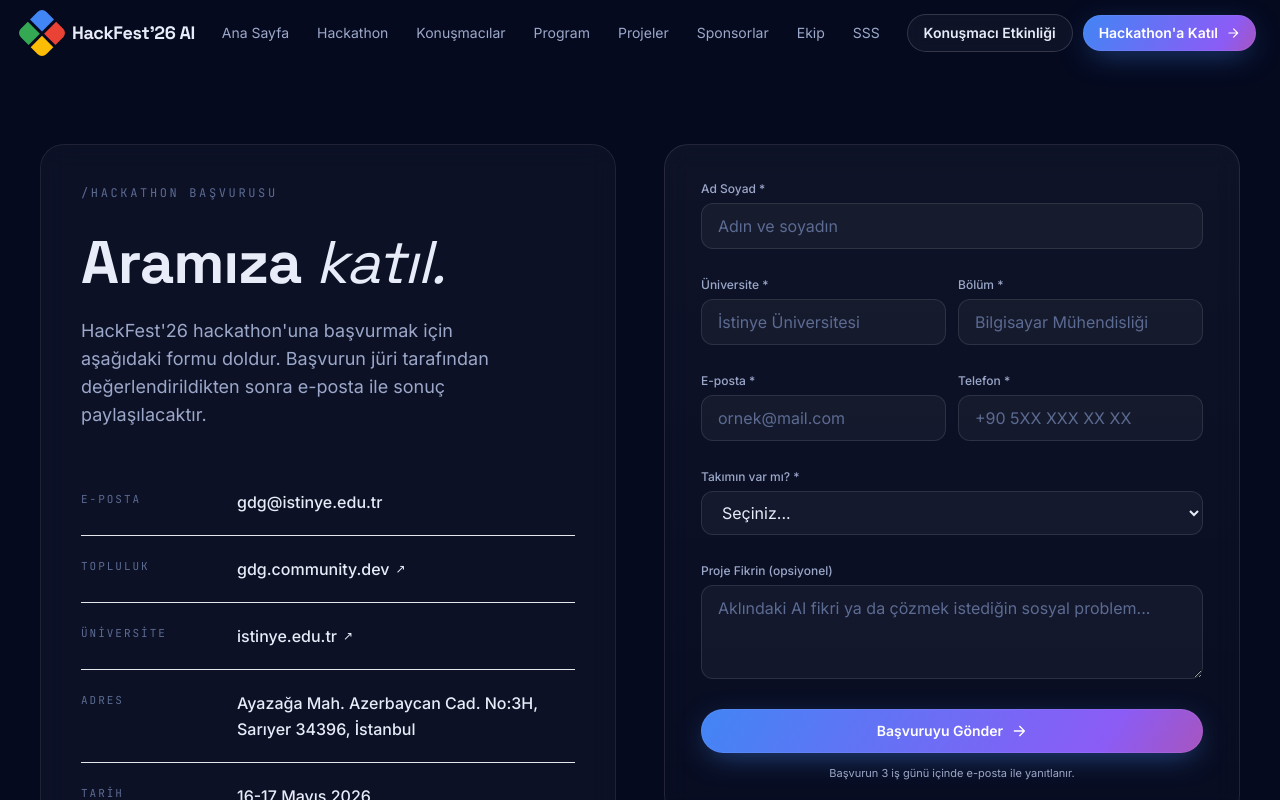
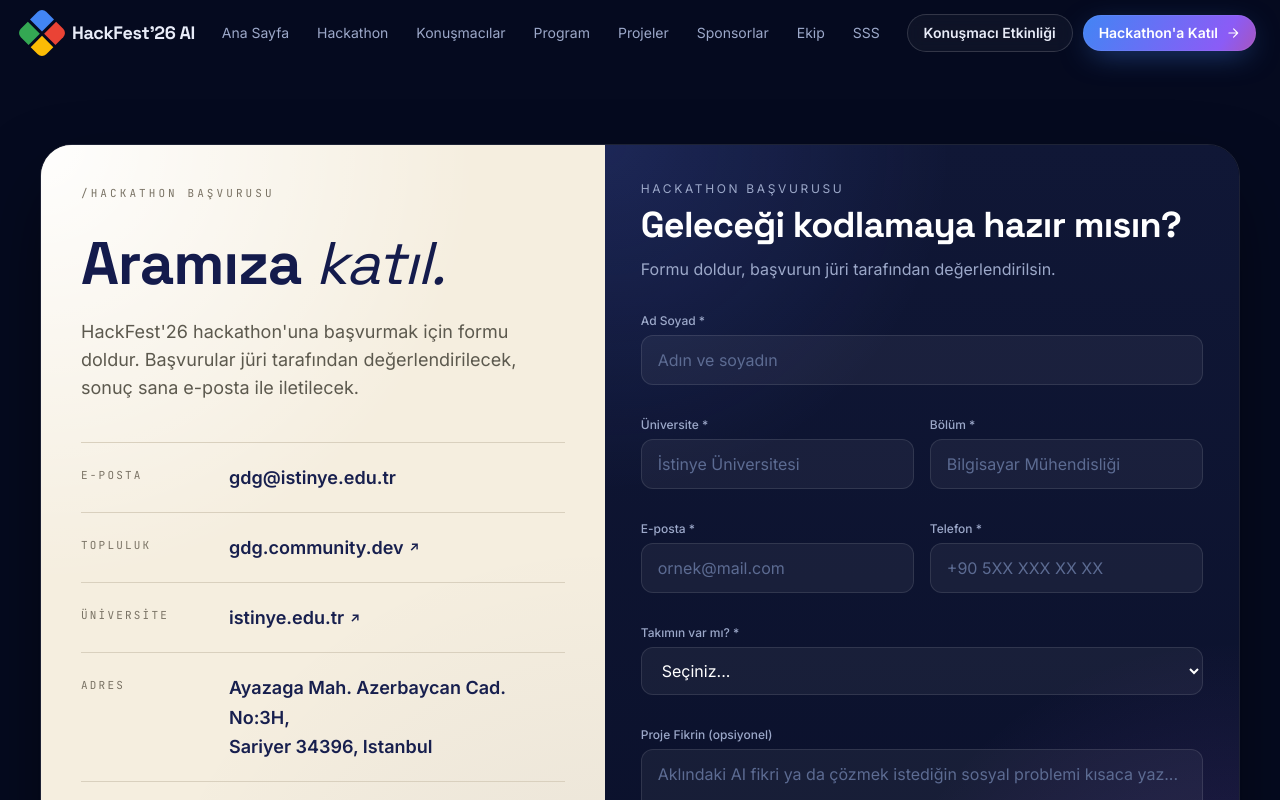
Before and after one commit to BeyzaESER22/HackatonWebSitesi, a Next.js app: page /register in a window 1280 px wide. Shown: the top 800 px of the page. Built offline with nearby package versions, Linux system fonts and the light colour scheme; no server answers.

Commit message:
Update hackathon application experience

```diff
--- a/src/app/register/page.js
+++ b/src/app/register/page.js
@@ -1,5 +1,6 @@
-import { ContactFormLayout } from '@/components/layout/ContactFormLayout';
 import { HackathonForm } from '@/components/forms/HackathonForm';
+import { Container } from '@/components/layout/Container';
+import { HackathonApplicationShell } from '@/components/layout/HackathonApplicationShell';
 import { buildMetadata } from '@/lib/seo';
 
 export const metadata = buildMetadata({
@@ -10,13 +11,12 @@ export const metadata = buildMetadata({
 
 export default function RegisterPage() {
   return (
-    <ContactFormLayout
-      eyebrow="/HACKATHON BAŞVURUSU"
-      title="Aramıza"
-      titleAccent="katıl."
-      description="HackFest'26 hackathon'una başvurmak için aşağıdaki formu doldur. Başvurun jüri tarafından değerlendirildikten sonra e-posta ile sonuç paylaşılacaktır."
-    >
-      <HackathonForm />
-    </ContactFormLayout>
+    <section className="pb-24 pt-32 lg:pb-32 lg:pt-36">
+      <Container>
+        <HackathonApplicationShell>
+          <HackathonForm />
+        </HackathonApplicationShell>
+      </Container>
+    </section>
   );
 }
--- a/src/components/forms/HackathonForm.js
+++ b/src/components/forms/HackathonForm.js
@@ -4,10 +4,11 @@ import { Input, Select, Textarea } from '@/components/ui/Input';
 import { Button, ArrowRightIcon } from '@/components/ui/Button';
 import { useApp } from '@/context/AppContext';
 import { LoaderInline } from '@/components/ui/Loader';
+import { cn } from '@/lib/helpers';
 
 const initial = {
   fullName: '', university: '', department: '', email: '',
-  phone: '', teamStatus: '', projectIdea: ''
+  phone: '', teamStatus: '', teamSize: '', projectIdea: ''
 };
 
 export function HackathonForm({ onSuccess }) {
@@ -16,7 +17,28 @@ export function HackathonForm({ onSuccess }) {
   const [busy, setBusy] = useState(false);
   const { showToast } = useApp();
 
-  const update = (k) => (e) => setForm({ ...form, [k]: e.target.value });
+  const fieldClassName =
+    'rounded-2xl border-white/10 bg-white/[0.05] px-4 py-3 text-base text-white placeholder:text-[#7D87AF] focus:border-[#7C8BFF] focus:bg-white/[0.08]';
+
+  const update = (k) => (e) => {
+    const value = e.target.value;
+    setForm((prev) => ({ ...prev, [k]: value }));
+    setErrors((prev) => (prev[k] ? { ...prev, [k]: undefined } : prev));
+  };
+
+  const updateTeamStatus = (e) => {
+    const value = e.target.value;
+    setForm((prev) => ({
+      ...prev,
+      teamStatus: value,
+      teamSize: value === 'has_team' ? prev.teamSize : ''
+    }));
+    setErrors((prev) => ({
+      ...prev,
+      teamStatus: undefined,
+      teamSize: undefined
+    }));
+  };
 
   const submit = async (e) => {
     e.preventDefault();
@@ -46,39 +68,83 @@ export function HackathonForm({ onSuccess }) {
 
   return (
     <form onSubmit={submit} noValidate>
-      <div className="grid grid-cols-2 gap-3">
+      <div className="grid grid-cols-2 gap-3 sm:gap-4">
         <div className="col-span-2">
-          <Input label="Ad Soyad *" name="fullName" value={form.fullName} onChange={update('fullName')} placeholder="Adın ve soyadın" error={errors.fullName} required />
+          <Input label="Ad Soyad *" name="fullName" value={form.fullName} onChange={update('fullName')} placeholder="Adın ve soyadın" error={errors.fullName} className={fieldClassName} required />
         </div>
         <div className="col-span-2 sm:col-span-1">
-          <Input label="Üniversite *" name="university" value={form.university} onChange={update('university')} placeholder="İstinye Üniversitesi" error={errors.university} required />
+          <Input label="Üniversite *" name="university" value={form.university} onChange={update('university')} placeholder="İstinye Üniversitesi" error={errors.university} className={fieldClassName} required />
         </div>
         <div className="col-span-2 sm:col-span-1">
-          <Input label="Bölüm *" name="department" value={form.department} onChange={update('department')} placeholder="Bilgisayar Mühendisliği" error={errors.department} required />
+          <Input label="Bölüm *" name="department" value={form.department} onChange={update('department')} placeholder="Bilgisayar Mühendisliği" error={errors.department} className={fieldClassName} required />
         </div>
         <div className="col-span-2 sm:col-span-1">
-          <Input type="email" label="E-posta *" name="email" value={form.email} onChange={update('email')} placeholder="ornek@mail.com" error={errors.email} required />
+          <Input type="email" label="E-posta *" name="email" value={form.email} onChange={update('email')} placeholder="ornek@mail.com" error={errors.email} className={fieldClassName} required />
         </div>
         <div className="col-span-2 sm:col-span-1">
-          <Input type="tel" label="Telefon *" name="phone" value={form.phone} onChange={update('phone')} placeholder="+90 5XX XXX XX XX" error={errors.phone} required />
+          <Input type="tel" label="Telefon *" name="phone" value={form.phone} onChange={update('phone')} placeholder="+90 5XX XXX XX XX" error={errors.phone} className={fieldClassName} required />
         </div>
         <div className="col-span-2">
-          <Select label="Takımın var mı? *" name="teamStatus" value={form.teamStatus} onChange={update('teamStatus')} error={errors.teamStatus} required>
+          <Select
+            label="Takımın var mı? *"
+            name="teamStatus"
+            value={form.teamStatus}
+            onChange={updateTeamStatus}
+            error={errors.teamStatus}
+            className={cn(fieldClassName, 'pr-10')}
+            required
+          >
             <option value="">Seçiniz...</option>
-            <option value="has_team">Evet, takımım hazır</option>
-            <option value="will_form">Hayır, etkinlikte takım kuracağım</option>
-            <option value="individual">Bireysel katılmak istiyorum</option>
+            <option value="has_team">Evet, takımım var</option>
+            <option value="will_form">Hayır, takımım yok</option>
+            <option value="individual">Bireysel katılacağım</option>
           </Select>
         </div>
+        {form.teamStatus === 'has_team' && (
+          <div className="col-span-2 sm:col-span-1">
+            <Select
+              label="Takımda kaç kişi varsınız? *"
+              name="teamSize"
+              value={form.teamSize}
+              onChange={update('teamSize')}
+              error={errors.teamSize}
+              className={cn(fieldClassName, 'pr-10')}
+              required
+            >
+              <option value="">Seçiniz...</option>
+              <option value="2">2 kişi</option>
+              <option value="3">3 kişi</option>
+              <option value="4">4 kişi</option>
+              <option value="5">5 kişi</option>
+            </Select>
+          </div>
+        )}
+        {form.teamStatus === 'will_form' && (
+          <div className="col-span-2">
+            <div className="rounded-2xl border border-[#4F5D93]/70 bg-white/[0.04] px-4 py-3 text-sm leading-relaxed text-ink-dim">
+              Takımı olmayan katılımcıları etkinlik günü ilgi alanları, becerileri ve proje
+              beklentilerine göre uygun ekiplerle bir araya getireceğiz.
+            </div>
+          </div>
+        )}
         <div className="col-span-2">
-          <Textarea label="Proje Fikrin (opsiyonel)" name="projectIdea" rows={3} value={form.projectIdea} onChange={update('projectIdea')} placeholder="Aklındaki AI fikri ya da çözmek istediğin sosyal problem..." error={errors.projectIdea} />
+          <Textarea
+            label="Proje Fikrin (opsiyonel)"
+            name="projectIdea"
+            rows={4}
+            value={form.projectIdea}
+            onChange={update('projectIdea')}
+            placeholder="Aklındaki AI fikri ya da çözmek istediğin sosyal problemi kısaca yaz..."
+            error={errors.projectIdea}
+            className={cn(fieldClassName, 'min-h-[144px]')}
+          />
         </div>
       </div>
 
-      <Button type="submit" className="w-full mt-2" disabled={busy} iconRight={!busy && <ArrowRightIcon />}>
+      <Button type="submit" className="mt-3 w-full py-3.5 text-base" disabled={busy} iconRight={!busy && <ArrowRightIcon />}>
         {busy ? <LoaderInline>Gönderiliyor...</LoaderInline> : 'Başvuruyu Gönder'}
       </Button>
-      <p className="text-[11px] text-ink-dim text-center mt-3">
+      <p className="mt-3 text-center text-[11px] text-ink-dim">
         Başvurun 3 iş günü içinde e-posta ile yanıtlanır.
       </p>
     </form>
--- /dev/null
+++ b/src/components/layout/HackathonApplicationShell.js
@@ -0,0 +1,137 @@
+import { SITE } from '@/lib/constants';
+import { cn } from '@/lib/helpers';
+
+const infoRows = [
+  {
+    label: 'E-Posta',
+    content: (
+      <a href={`mailto:${SITE.email}`} className="transition hover:text-[#2F57D8]">
+        {SITE.email}
+      </a>
+    )
+  },
+  {
+    label: 'Topluluk',
+    content: (
+      <a
+        href="https://gdg.community.dev/gdg-on-campus-istinye-university-istanbul-turkiye/"
+        target="_blank"
+        rel="noopener noreferrer"
+        className="inline-flex items-center gap-1.5 transition hover:text-[#2F57D8]"
+      >
+        gdg.community.dev <span className="text-xs">↗</span>
+      </a>
+    )
+  },
+  {
+    label: 'Üniversite',
+    content: (
+      <a
+        href="https://www.istinye.edu.tr"
+        target="_blank"
+        rel="noopener noreferrer"
+        className="inline-flex items-center gap-1.5 transition hover:text-[#2F57D8]"
+      >
+        istinye.edu.tr <span className="text-xs">↗</span>
+      </a>
+    )
+  },
+  {
+    label: 'Adres',
+    content: (
+      <>
+        Ayazaga Mah. Azerbaycan Cad. No:3H,
+        <br />
+        Sariyer 34396, Istanbul
+      </>
+    )
+  },
+  {
+    label: 'Telefon',
+    content: SITE.phone
+  },
+  {
+    label: 'Tarih',
+    content: SITE.eventDates
+  }
+];
+
+export function HackathonApplicationShell({
+  children,
+  className,
+  leftPanelClassName,
+  rightPanelClassName
+}) {
+  return (
+    <div
+      className={cn(
+        'grid overflow-hidden rounded-[2rem] border border-white/10 shadow-soft lg:grid-cols-[0.96fr_1.08fr]',
+        className
+      )}
+    >
+      <aside
+        className={cn(
+          'relative isolate overflow-hidden bg-[#F5EEDF] px-7 py-8 text-[#161B46] sm:px-8 lg:px-10 lg:py-10',
+          leftPanelClassName
+        )}
+      >
+        <div className="absolute inset-0 bg-[radial-gradient(circle_at_top_left,rgba(255,255,255,0.95),transparent_42%),radial-gradient(circle_at_bottom_right,rgba(22,27,70,0.06),transparent_46%)]" />
+        <div className="relative">
+          <div className="mb-8 font-mono text-[11px] uppercase tracking-[0.28em] text-[#7A7365]">
+            /HACKATHON BAŞVURUSU
+          </div>
+
+          <h2 className="font-display text-[2.7rem] font-bold leading-[0.95] tracking-[-0.03em] text-[#141B4C] sm:text-6xl">
+            Aramıza <span className="font-light italic">katıl.</span>
+          </h2>
+
+          <p className="mt-6 max-w-md text-base leading-relaxed text-[#5C594E] sm:text-lg">
+            HackFest&apos;26 hackathon&apos;una başvurmak için formu doldur. Başvurular
+            jüri tarafından değerlendirilecek, sonuç sana e-posta ile iletilecek.
+          </p>
+
+          <dl className="mt-10 border-t border-[#D9D0BE]">
+            {infoRows.map((row) => (
+              <InfoRow key={row.label} label={row.label}>
+                {row.content}
+              </InfoRow>
+            ))}
+          </dl>
+        </div>
+      </aside>
+
+      <section
+        className={cn(
+          'relative isolate overflow-hidden bg-[linear-gradient(180deg,#101736_0%,#0A102A_100%)] px-7 py-8 sm:px-8 lg:px-9 lg:py-9',
+          rightPanelClassName
+        )}
+      >
+        <div className="absolute inset-0 bg-[radial-gradient(circle_at_top_left,rgba(92,121,255,0.16),transparent_32%),radial-gradient(circle_at_bottom_right,rgba(182,107,255,0.18),transparent_35%)]" />
+        <div className="relative">
+          <div className="mb-2 text-xs uppercase tracking-[0.22em] text-ink-dim">
+            Hackathon Başvurusu
+          </div>
+          <h3 className="font-display text-3xl font-bold leading-tight text-white sm:text-4xl">
+            Geleceği kodlamaya hazır mısın?
+          </h3>
+          <p className="mt-3 max-w-xl text-sm leading-relaxed text-ink-dim sm:text-base">
+            Formu doldur, başvurun jüri tarafından değerlendirilsin.
+          </p>
+
+          <div className="mt-8">{children}</div>
+        </div>
+      </section>
+    </div>
+  );
+}
+
+function InfoRow({ label, children }) {
+  return (
+    <div className="grid grid-cols-[104px_1fr] gap-4 border-b border-[#D9D0BE] py-5 text-[#171F4E] sm:grid-cols-[132px_1fr]">
+      <dt className="pt-1 font-mono text-[11px] uppercase tracking-[0.2em] text-[#7A7365]">
+        {label}
+      </dt>
+      <dd className="text-lg font-semibold leading-relaxed">{children}</dd>
+    </div>
+  );
+}
--- a/src/components/layout/Navbar.js
+++ b/src/components/layout/Navbar.js
@@ -3,6 +3,7 @@ import { useState } from 'react';
 import Link from 'next/link';
 import { Logo } from './Logo';
 import { MobileMenu } from './MobileMenu';
+import { HackathonApplicationShell } from './HackathonApplicationShell';
 import { Button, ArrowRightIcon } from '@/components/ui/Button';
 import { Modal } from '@/components/ui/Modal';
 import { HackathonForm } from '@/components/forms/HackathonForm';
@@ -81,11 +82,12 @@ export function Navbar() {
       <Modal
         open={activeModal === 'hack'}
         onClose={closeModal}
-        eyebrow="Hackathon Başvurusu"
-        title="Geleceği kodlamaya hazır mısın?"
-        subtitle="Formu doldur, başvurun jüri tarafından değerlendirilsin."
+        size="xl"
+        surface="plain"
       >
-        <HackathonForm onSuccess={closeModal} />
+        <HackathonApplicationShell>
+          <HackathonForm onSuccess={closeModal} />
+        </HackathonApplicationShell>
       </Modal>
 
       <Modal
--- a/src/components/ui/Modal.js
+++ b/src/components/ui/Modal.js
@@ -1,8 +1,19 @@
 'use client';
 import { AnimatePresence, motion } from 'framer-motion';
 import { useEffect } from 'react';
+import { cn } from '@/lib/helpers';
 
-export function Modal({ open, onClose, title, eyebrow, subtitle, children, size = 'md' }) {
+export function Modal({
+  open,
+  onClose,
+  title,
+  eyebrow,
+  subtitle,
+  children,
+  size = 'md',
+  surface = 'default',
+  panelClassName
+}) {
   useEffect(() => {
     if (typeof document === 'undefined') return;
     document.body.style.overflow = open ? 'hidden' : '';
@@ -11,7 +22,8 @@ export function Modal({ open, onClose, title, eyebrow, subtitle, children, size
     return () => document.removeEventListener('keydown', onKey);
   }, [open, onClose]);
 
-  const widthClass = size === 'lg' ? 'max-w-2xl' : 'max-w-xl';
+  const widthClass = size === 'xl' ? 'max-w-6xl' : size === 'lg' ? 'max-w-2xl' : 'max-w-xl';
+  const isPlainSurface = surface === 'plain';
 
   return (
     <AnimatePresence>
@@ -26,8 +38,15 @@ export function Modal({ open, onClose, title, eyebrow, subtitle, children, size
           <motion.div
             role="dialog"
             aria-modal="true"
-            className={`relative ${widthClass} w-full max-h-[90vh] overflow-y-auto rounded-3xl p-7 lg:p-9 shadow-soft border border-white/10`}
-            style={{ background: 'linear-gradient(180deg, #0E1740, #070C25)' }}
+            className={cn(
+              'relative w-full max-h-[90vh] overflow-y-auto',
+              widthClass,
+              isPlainSurface
+                ? 'overflow-x-visible'
+                : 'rounded-3xl border border-white/10 p-7 shadow-soft lg:p-9',
+              panelClassName
+            )}
+            style={isPlainSurface ? undefined : { background: 'linear-gradient(180deg, #0E1740, #070C25)' }}
             initial={{ opacity: 0, scale: 0.96, y: 12 }}
             animate={{ opacity: 1, scale: 1, y: 0 }}
             exit={{ opacity: 0, scale: 0.97, y: 8 }}
@@ -36,18 +55,21 @@ export function Modal({ open, onClose, title, eyebrow, subtitle, children, size
             <button
               onClick={onClose}
               aria-label="Kapat"
-              className="absolute top-4 right-4 w-9 h-9 rounded-full border border-white/10 flex items-center justify-center hover:bg-white/5 transition"
+              className={cn(
+                'absolute right-4 top-4 z-20 flex h-9 w-9 items-center justify-center rounded-full border border-white/10 transition hover:bg-white/5',
+                isPlainSurface && 'bg-navy-900/70 backdrop-blur-md'
+              )}
             >
               <svg width="14" height="14" viewBox="0 0 24 24" fill="none">
                 <path d="M6 6l12 12M18 6L6 18" stroke="currentColor" strokeWidth="2" strokeLinecap="round" />
               </svg>
             </button>
 
-            {eyebrow && (
-              <div className="text-xs uppercase tracking-[0.22em] text-ink-dim mb-2">{eyebrow}</div>
+            {!isPlainSurface && eyebrow && (
+              <div className="mb-2 text-xs uppercase tracking-[0.22em] text-ink-dim">{eyebrow}</div>
             )}
-            {title && <h3 className="font-display text-2xl font-bold mb-1">{title}</h3>}
-            {subtitle && <p className="text-sm text-ink-dim mb-6">{subtitle}</p>}
+            {!isPlainSurface && title && <h3 className="mb-1 font-display text-2xl font-bold">{title}</h3>}
+            {!isPlainSurface && subtitle && <p className="mb-6 text-sm text-ink-dim">{subtitle}</p>}
 
             {children}
           </motion.div>
--- a/src/lib/constants.js
+++ b/src/lib/constants.js
@@ -7,6 +7,7 @@ export const SITE = {
     '16-17 Mayıs 2026 — İstinye Üniversitesi Kampüsünde 2 gün sürecek hackathon, ilham veren konuşmalar ve büyük ödüller seni bekliyor.',
   url: process.env.NEXT_PUBLIC_SITE_URL || 'http://localhost:3000',
   email: 'gdg@istinye.edu.tr',
+  phone: '0850 283 60 00',
   location: {
     name: 'İstinye Üniversitesi Ayazağa Kampüsü',
     city: 'İstanbul',
--- a/src/lib/validations.js
+++ b/src/lib/validations.js
@@ -9,7 +9,16 @@ export const HackathonApplicationSchema = z.object({
   teamStatus: z.enum(['has_team', 'will_form', 'individual'], {
     errorMap: () => ({ message: 'Takım durumunu seçiniz.' })
   }),
+  teamSize: z.enum(['2', '3', '4', '5']).optional().or(z.literal('')),
   projectIdea: z.string().max(800).optional().or(z.literal(''))
+}).superRefine((data, ctx) => {
+  if (data.teamStatus === 'has_team' && !data.teamSize) {
+    ctx.addIssue({
+      code: z.ZodIssueCode.custom,
+      path: ['teamSize'],
+      message: 'Takım kişi sayısını seçiniz.'
+    });
+  }
 });
 
 export const AttendeeRegistrationSchema = z.object({
```
